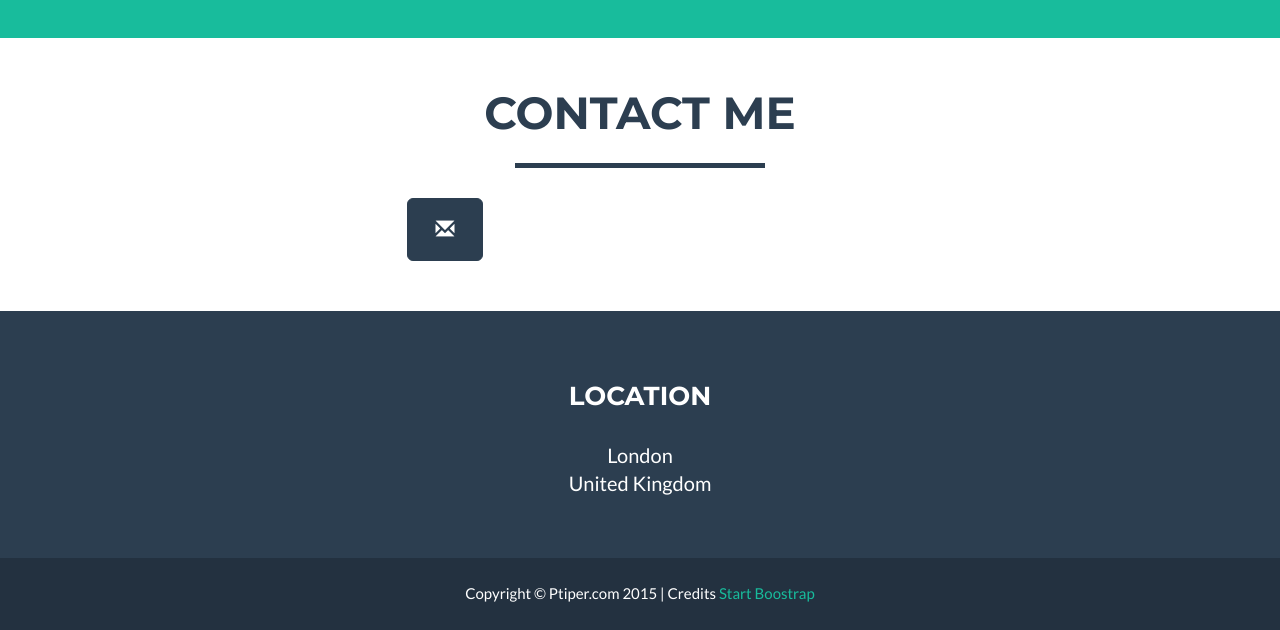
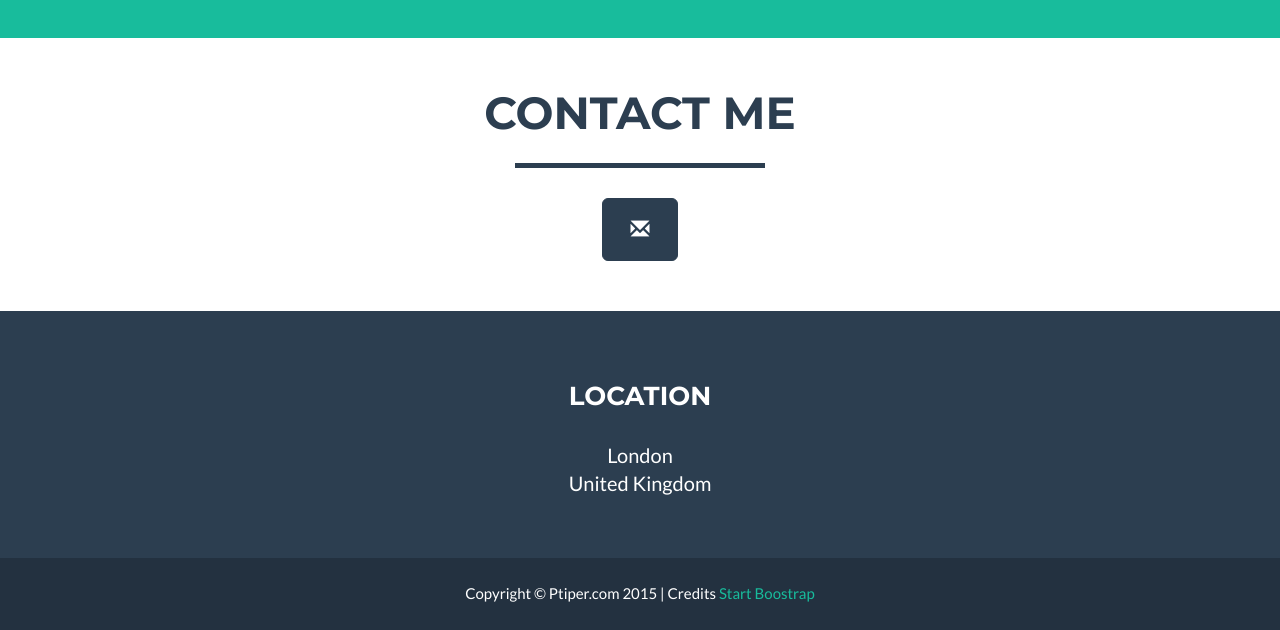
Before and after one commit to ptiper/ptiper.github.io, a plain HTML site: page index.html in a window 1280 px wide. Shown: the part 1387-2017 px from the top of the page. Drawn offline with nearby package versions, Linux system fonts and the light colour scheme; files whose address does not match are found by name.

Commit message:
Update index.html

```diff
--- a/index.html
+++ b/index.html
@@ -190,7 +190,7 @@
                 </div>
             </div>
             <div class="row">
-                <div class="col-lg-8" align="center">
+                <div class="col-lg-12" align="center">
                   <button type="button" class="btn btn-primary btn-lg">
                     <span class="glyphicon glyphicon-envelope" />
                     </button>
```
